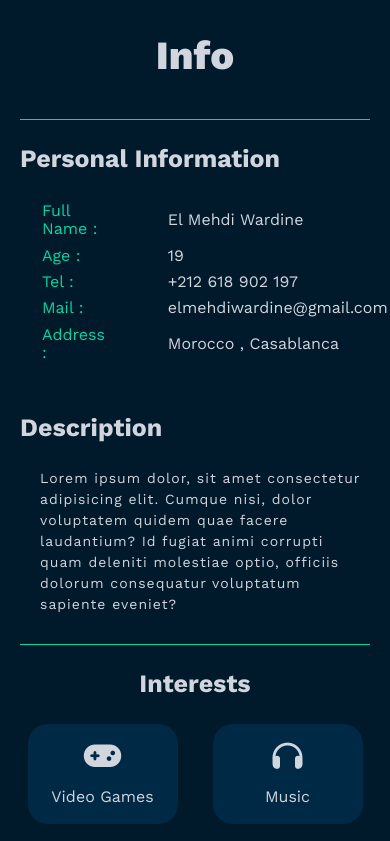
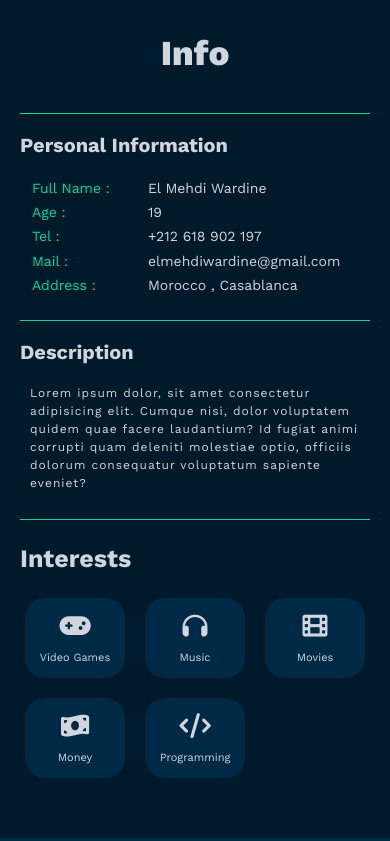
Before and after one commit to El-Mehdi-Wardine/First-Portfolio, a plain HTML site: page index.html in a window 390 px wide. Shown: the part 680-1521 px from the top of the page. Drawn offline with nearby package versions, Linux system fonts and the light colour scheme.

Commit message:
responsive

```diff
--- a/css/style.css
+++ b/css/style.css
@@ -29,6 +29,11 @@ body {
     text-align: center;
     font-weight: 800;
     padding-bottom: 40px;
+}
+@media (max-width : 767px){
+    .special-header {
+    font-size: 35px;
+}
 }
 
 /* SMALL */
@@ -163,6 +168,11 @@ body {
 .info .container .about-content h3 {
     font-size: 25px;
 }
+@media (max-width : 767px){
+    .info .container .about-content h3 {
+    font-size: 20px;
+    }
+}
 .info .container .about-content .info table a {
     text-decoration: none;
     color: var(--text-color);
@@ -171,11 +181,33 @@ body {
     color: var(--main-color);
     padding-left: 20px;
 }
+@media (max-width : 767px){
+    .info .container .about-content .info table tr td:first-child {
+    color: var(--main-color);
+    padding-left: 10px;
+}
+}
 .info .container .about-content .info table tr td {
     padding-bottom: 5px;
 }
+@media (max-width : 767px){
+    .info .container .about-content .info table tr td {
+    padding-bottom: 5px;
+    font-size: 14px;
+}
+}
 .info .container .about-content .info table tr td:last-child {
     padding-left: 60px;
+}
+@media (max-width : 767px){
+    .info .container .about-content .info table tr td:last-child {
+    padding-left: 35px;
+}
+}
+@media (max-width : 767px){
+    .info .container .about-content .description {
+        border-top: 1px var(--main-color) solid;
+    }
 }
 .info .container .about-content .description p{
     letter-spacing: 1px;
@@ -183,14 +215,32 @@ body {
     padding-left: 20px;
     font-size: 14px;
 }
+@media (max-width : 767px){
+    .info .container .about-content .description p{
+    font-size: 12px;
+    padding-left: 10px;
+}
+}
 .info .interests h3 {
     font-size: 25px;
     text-align: center;
+}
+@media (max-width : 767px){
+    .info .interests h3 {
+    text-align: left;
+}
 }
 .info .interests .interests-content {
     display: grid;
     grid-template-columns: repeat(auto-fit, minmax(150px, 1fr));
     gap: 20px;
+}
+@media (max-width : 767px){
+    .info .interests .interests-content {
+    grid-template-columns: repeat(auto-fit, minmax(100px, 1fr));
+    row-gap: 20px;
+    column-gap: 10px;
+}
 }
 .info .interests .interests-content .card {
     width: 150px;
@@ -203,8 +253,20 @@ body {
     justify-content: space-evenly;
     margin: auto;
 }
+@media (max-width : 767px){
+    .info .interests .interests-content .card {
+    width: 100px;
+    height: 80px;
+    font-size: 11px;
+}
+}
 .info .interests .interests-content .card i{
     font-size: 30px;
+}
+@media (max-width : 767px){
+    .info .interests .interests-content .card i{
+    font-size: 25px;
+}
 }
 /* END ABOUT */
 /* START SKILLS */
@@ -270,8 +332,14 @@ body {
     padding: 20px 20px 10px;
     border-radius: 10px;
 }
+@media (max-width : 767px){
+    .works .card {
+    width: 280px;
+}
+}
 .works .card img {
     width: 100%;
+    border-radius: 5px;
 }
 .works .card h3 {
     margin: 0;
--- a/index.html
+++ b/index.html
@@ -137,22 +137,22 @@
             <h3 class="special-header">Works</h3>
             <div class="works-content">
                 <div class="card">
-                    <img src="images/work1.png" alt="">
+                    <img src="images/El Mehdi Wardine.png" alt="">
+                    <h3>First Website</h3>
+                    <a href="https://el-mehdi-wardine.github.io/my-project/" target="_blank">visit</a>
+                </div>
+                <div class="card">
+                    <img src="images/El Mehdi Wardine.png" alt="">
                     <h3>First Website</h3>
                     <a href="">visit</a>
                 </div>
                 <div class="card">
-                    <img src="images/work1.png" alt="">
+                    <img src="images/El Mehdi Wardine.png" alt="">
                     <h3>First Website</h3>
                     <a href="">visit</a>
                 </div>
                 <div class="card">
-                    <img src="images/work1.png" alt="">
-                    <h3>First Website</h3>
-                    <a href="">visit</a>
-                </div>
-                <div class="card">
-                    <img src="images/work1.png" alt="">
+                    <img src="images/El Mehdi Wardine.png" alt="">
                     <h3>First Website</h3>
                     <a href="">visit</a>
                 </div>
```
Also changed, not shown: images/El Mehdi Wardine.png (added).
